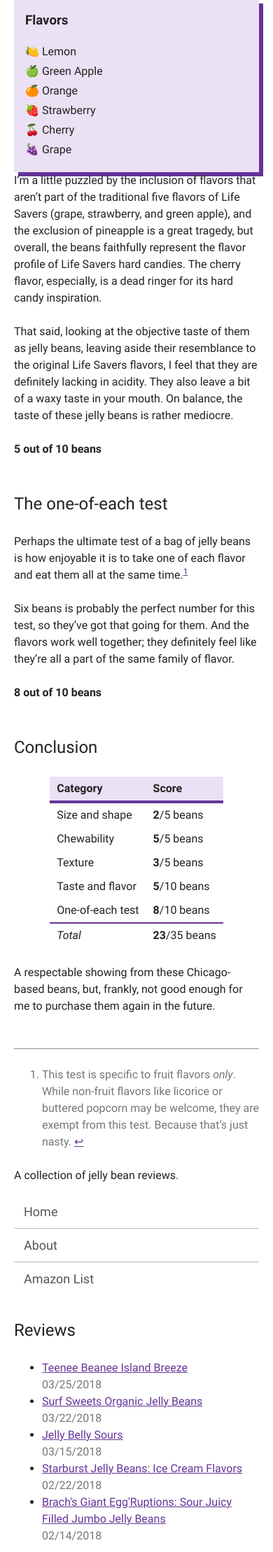
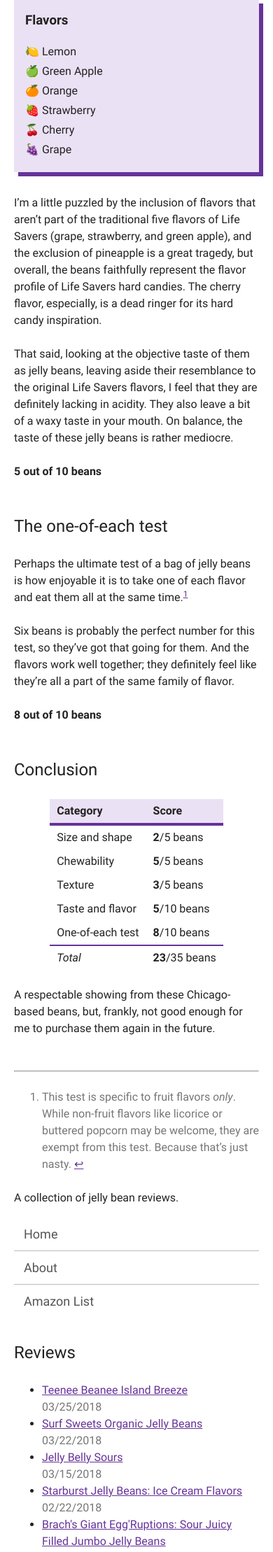
Before and after one commit to Scotchester/jellybeans, a Jekyll site: the page built from _posts/2016-10-27-life-savers-jellybeans.md, in a window 390 px wide. Shown: the part 1944-4162 px from the top of the page at 70% size. Built offline with Jekyll 4.4.1, drawn with Linux system fonts in a browser that asks for light colours; emoji names are drawn with the system emoji font.

Commit message:
fix inset bottom margin on mobile
This change sets `margin-bottom: 2px` on the `.inset` class to avoid
crowding of the inset box on mobile devices.

```diff
--- a/src/css/content.css
+++ b/src/css/content.css
@@ -27,6 +27,7 @@
 
 .inset {
     padding: 1em;
+    margin-bottom: 2em;
     background-color: hsl(270, 49%, 92%);
     box-shadow: 6px 6px 0 var(--brand-color);
 }
--- a/src/css/media-queries.css
+++ b/src/css/media-queries.css
@@ -39,7 +39,6 @@
 
     .inset {
         width: 38%;
-        margin-bottom: 2em;
         margin-left: 2em;
         float: right;
     }
--- a/static/css/main.css
+++ b/static/css/main.css
@@ -1127,6 +1127,7 @@
 
 .inset {
     padding: 1em;
+    margin-bottom: 2em;
     background-color: hsl(270, 49%, 92%);
     box-shadow: 6px 6px 0 #639;
 }
@@ -1220,7 +1221,6 @@
 
     .inset {
         width: 38%;
-        margin-bottom: 2em;
         margin-left: 2em;
         float: right;
     }
```
Also changed, not shown: static/css/main.min.css.
